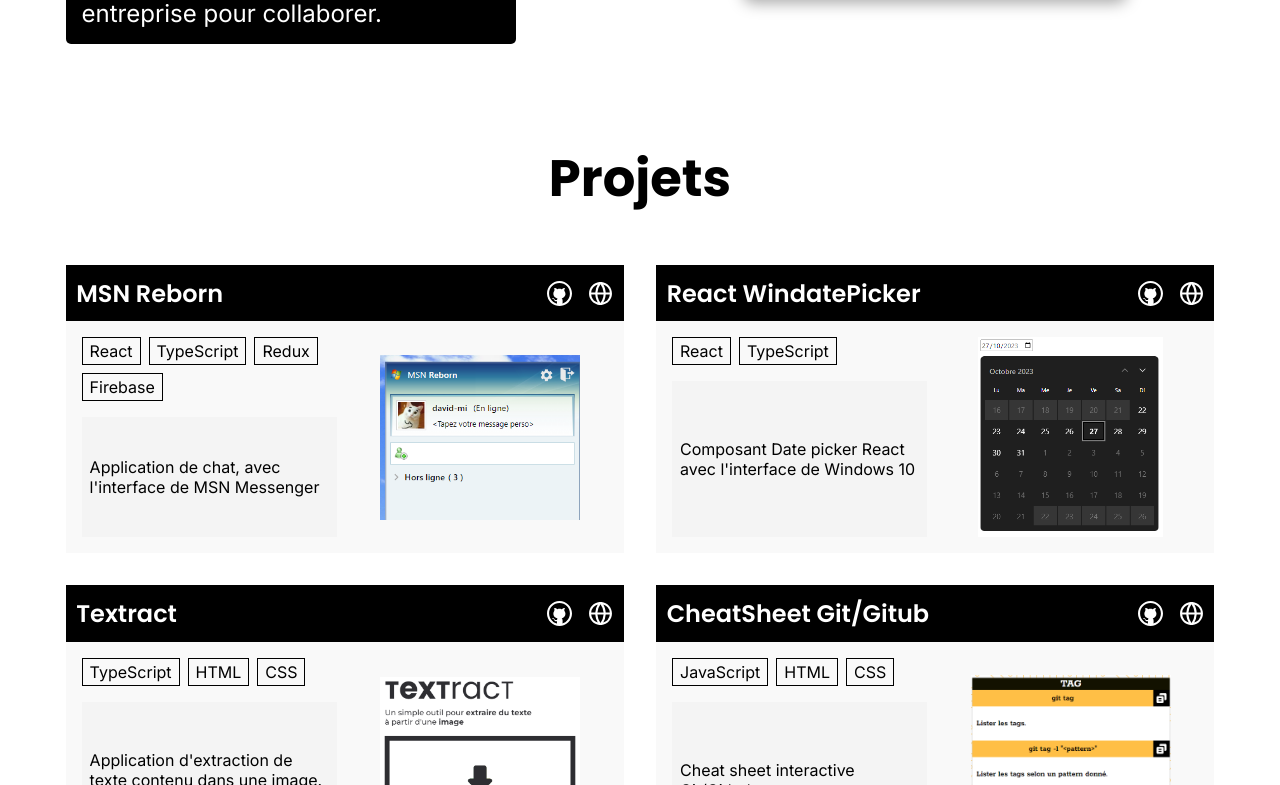
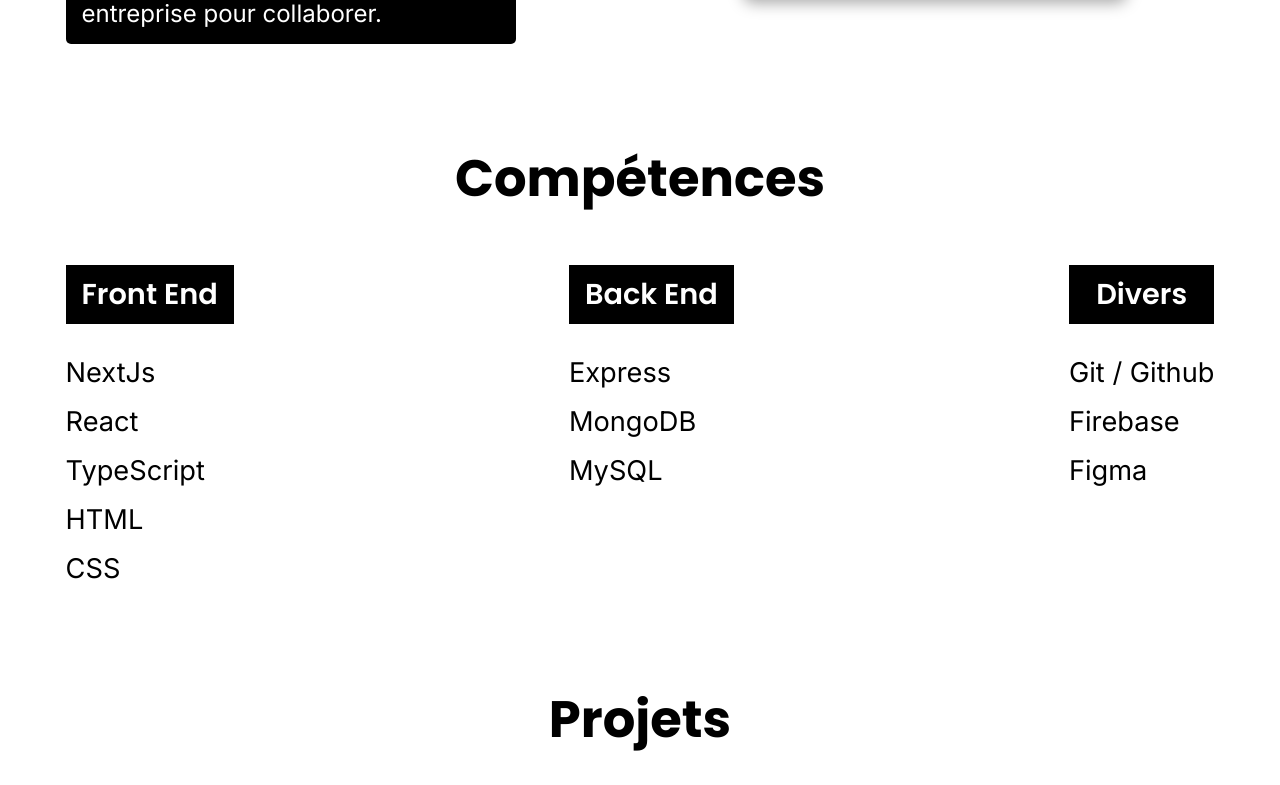
Before and after one commit to david-mi/portfolio, a Next.js app: page / in a window 1280 px wide. Shown: the part 465-1250 px from the top of the page. Built offline with nearby package versions, Linux system fonts and the light colour scheme.

Commit message:
feat: add skills section

```diff
--- /dev/null
+++ b/app/components/Skills/Skills.tsx
@@ -0,0 +1,42 @@
+import styles from "./skills.module.css";
+
+function Skills() {
+  return (
+    <section className={styles.skills}>
+      <h3 className={styles.title}>Compétences</h3>
+
+      <div>
+        <section>
+          <h4>Front End</h4>
+          <ul className={styles.skillsList}>
+            <li>NextJs</li>
+            <li>React</li>
+            <li>TypeScript</li>
+            <li>HTML</li>
+            <li>CSS</li>
+          </ul>
+        </section>
+
+        <section>
+          <h4>Back End</h4>
+          <ul className={styles.skillsList}>
+            <li>Express</li>
+            <li>MongoDB</li>
+            <li>MySQL</li>
+          </ul>
+        </section>
+
+        <section>
+          <h4>Divers</h4>
+          <ul className={styles.skillsList}>
+            <li>Git / Github</li>
+            <li>Firebase</li>
+            <li>Figma</li>
+          </ul>
+        </section>
+      </div>
+    </section>
+  );
+}
+
+export default Skills;
--- /dev/null
+++ b/app/components/Skills/skills.module.css
@@ -0,0 +1,33 @@
+.skills {
+  & div {
+    display: flex;
+    flex-wrap: wrap;
+    justify-content: space-between;
+    gap: var(--gap);
+
+  }
+
+  & section {
+    display: flex;
+    flex-direction: column;
+    gap: var(--gap);
+
+    & h4 {
+      font-weight: 600;
+      background-color: black;
+      color: white;
+      text-align: center;
+      padding: 0.5rem 1rem;
+      font-size: clamp(1.8rem, 2.2vw, 2rem);
+    }
+
+    & .skillsList {
+      display: flex;
+      flex-direction: column;
+      gap: calc(var(--gap) / 2);
+      list-style: none;
+      font-size: clamp(1.4rem, 2.2vw, 1.7rem);
+      columns: 2;
+    }
+  }
+}
--- a/app/page.tsx
+++ b/app/page.tsx
@@ -2,11 +2,13 @@
 import Projects from "./components/Projects/Projects"
 import Social from "./components/Social/Social"
 import Presentation from "./components/Presentation/Presentation"
+import Skills from "./components/Skills/Skills"
 
 function Home() {
   return (
     <main className={styles.container}>
       <Presentation />
+      <Skills />
       <Projects />
       <Social />
     </main>
```
